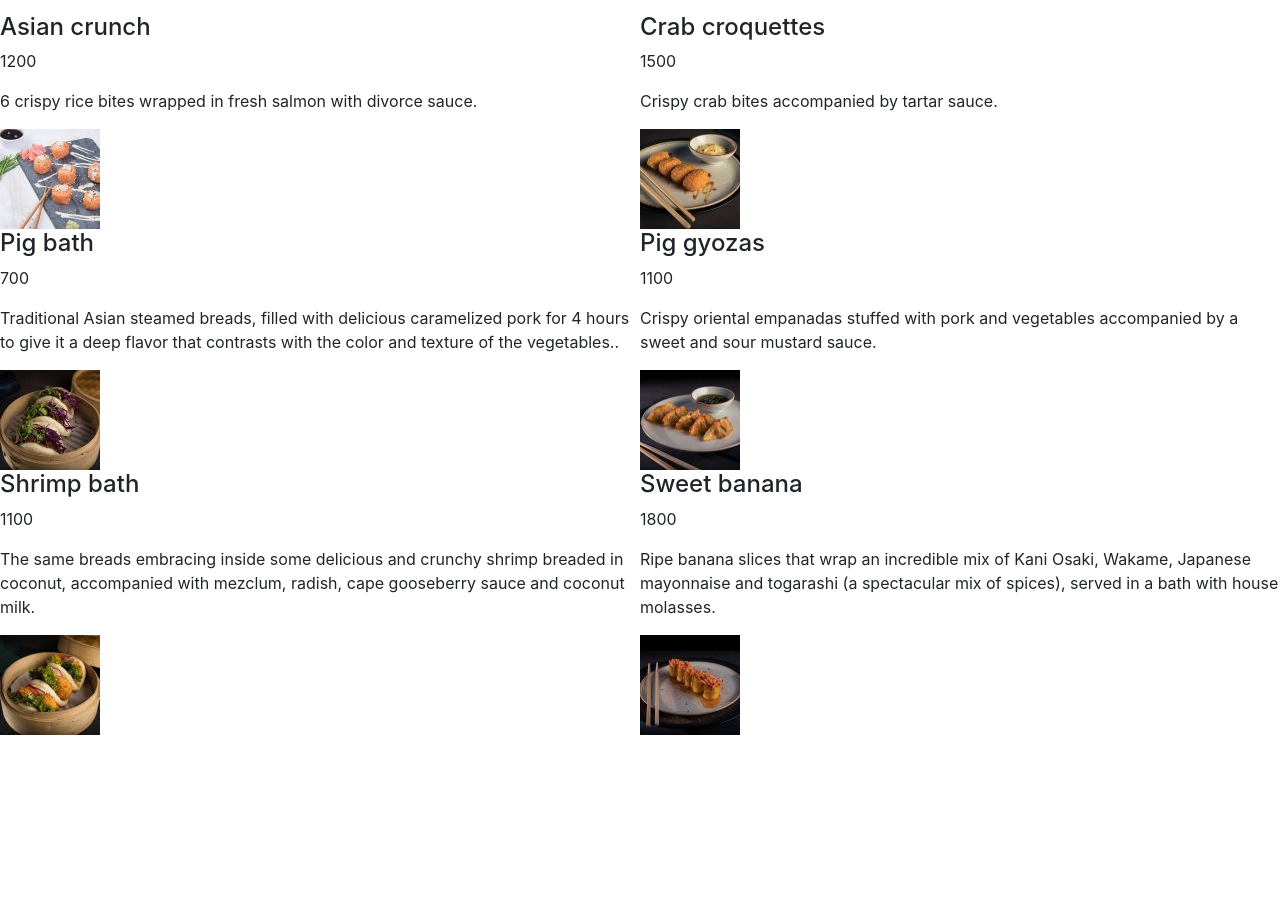
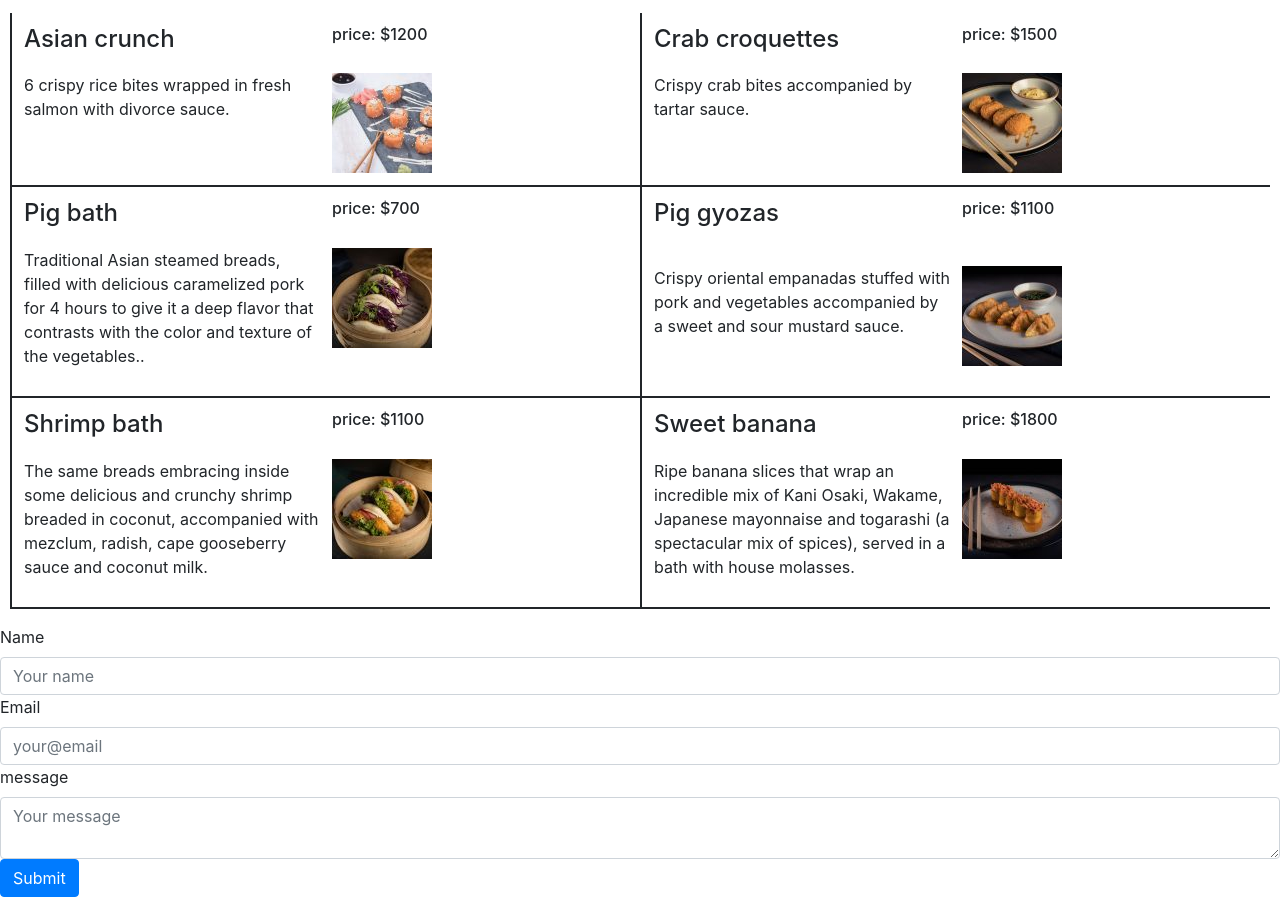
Before and after one commit to andresporras3423/restaurant, a website built with webpack: page dist/index.html in a window 1280 px wide. Shown: the part 489-1386 px from the top of the page. Before the commit the page ends 1224 px from the top, so only its background shows below. Built offline with nearby package versions, Linux system fonts and the light colour scheme.

Commit message:
add content to contact tab

```diff
--- a/src/contact-load.js
+++ b/src/contact-load.js
@@ -0,0 +1,59 @@
+export default function contactLoad(){
+    return {
+        divContent : document.getElementById('content'),
+        divContact : document.createElement("div"),
+        headContact : document.createElement("h3"),
+        paragraphContact : document.createElement("p"),
+        formContact : document.createElement("form"),
+        loadDivContact(){
+            this.divContent.appendChild(this.divContact);
+            this.divContact.appendChild(this.headContact);
+            this.divContact.appendChild(this.paragraphContact);
+            this.divContact.appendChild(this.formContact);
+            this.loadForm();
+        },
+        loadForm(){
+            this.loadFormName();
+            this.loadFormEmail();
+            this.loadFormMessage();
+            this.loadFormSubmit();
+        },
+        loadFormName(){
+            let name = document.createElement("label");
+            name.innerText="Name";
+            let inputName = document.createElement("input");
+            inputName.type="text";
+            inputName.placeholder="Your name";
+            inputName.className="form-control";
+            this.formContact.appendChild(name);
+            this.formContact.appendChild(inputName);
+        },
+        loadFormEmail(){
+            let email = document.createElement("label");
+            email.innerText="Email";
+            let inputEmail = document.createElement("input");
+            inputEmail.placeholder="your@email";
+            inputEmail.type="email";
+            inputEmail.className="form-control";
+            this.formContact.appendChild(email);
+            this.formContact.appendChild(inputEmail);
+        },
+        loadFormMessage(){
+            let message = document.createElement("label");
+            message.innerText="message";
+            let textArea = document.createElement("textarea");
+            textArea.className="form-control";
+            textArea.placeholder="Your message";
+            this.formContact.appendChild(message);
+            this.formContact.appendChild(textArea);
+            // textArea.rows=3;
+            // textArea.cols=3;
+        },
+        loadFormSubmit(){
+            let inputSubmit = document.createElement("input");
+            inputSubmit.type="submit";
+            inputSubmit.className="btn btn-primary";
+            this.formContact.appendChild(inputSubmit);
+        }
+    }
+};
--- a/src/index.js
+++ b/src/index.js
@@ -1,6 +1,7 @@
 import pageLoad from './page-load.js';
 import homeLoad from './home-load.js';
 import menuLoad from './menu-load.js';
+import contactLoad from './contact-load.js';
 
 let pLoad = pageLoad();
 pLoad.loadNav();
@@ -8,3 +9,5 @@ let hLoad = homeLoad();
 hLoad.loadDivHome();
 let mLoad = menuLoad();
 mLoad.loadDivMenu();
+let cLoad = contactLoad();
+cLoad.loadDivContact();
--- a/src/menu-load.js
+++ b/src/menu-load.js
@@ -14,25 +14,28 @@ export default function homeLoad(){
         new foodItem("Shrimp bath","1100","shrimp-bath","The same breads embracing inside some delicious and crunchy shrimp breaded in coconut, accompanied with mezclum, radish, cape gooseberry sauce and coconut milk."),
         new foodItem("Sweet banana","1800","sweet-banana","Ripe banana slices that wrap an incredible mix of Kani Osaki, Wakame, Japanese mayonnaise and togarashi (a spectacular mix of spices), served in a bath with house molasses.")],
         loadDivMenu(){
-            this.divMenu.className="item-style";
+            this.divMenu.className="item-style margin-menu";
             this.divContent.appendChild(this.divMenu);
             this.loadItems();
         },
         loadItems(){
             this.foodItems.forEach((item)=>{
                let divItem = document.createElement("div");
+               divItem.className="item-style border-items";
                let name = document.createElement("h4");
                name.innerText = item.name;
-               let price = document.createElement("p");
-               price.innerText = item.price;
+               let price = document.createElement("h6");
+               price.innerText = `price: $${item.price}`;
                let description = document.createElement("p");
                description.innerText = item.description;
+               let divImage = document.createElement("div");
                let image = document.createElement("img");
                image.src=`../data/sushi-images/${item.image}.jpg`;
+               divImage.appendChild(image);
                divItem.appendChild(name);
                divItem.appendChild(price);
                divItem.appendChild(description);
-               divItem.appendChild(image);
+               divItem.appendChild(divImage);
                this.divMenu.appendChild(divItem);
             });
         }
--- a/styles/index.css
+++ b/styles/index.css
@@ -5,4 +5,17 @@
 
 .item-style > * {
     flex-basis: 50%;
+    padding: 6px;
 }
+
+.border-items{
+    border-left: 2px;
+    border-right: 0;
+    border-bottom: 2px;
+    border-top: 0;
+    border-style: solid;
+}
+
+.margin-menu{
+    margin: 10px;
+}
```
Also changed, not shown: dist/main.js.
